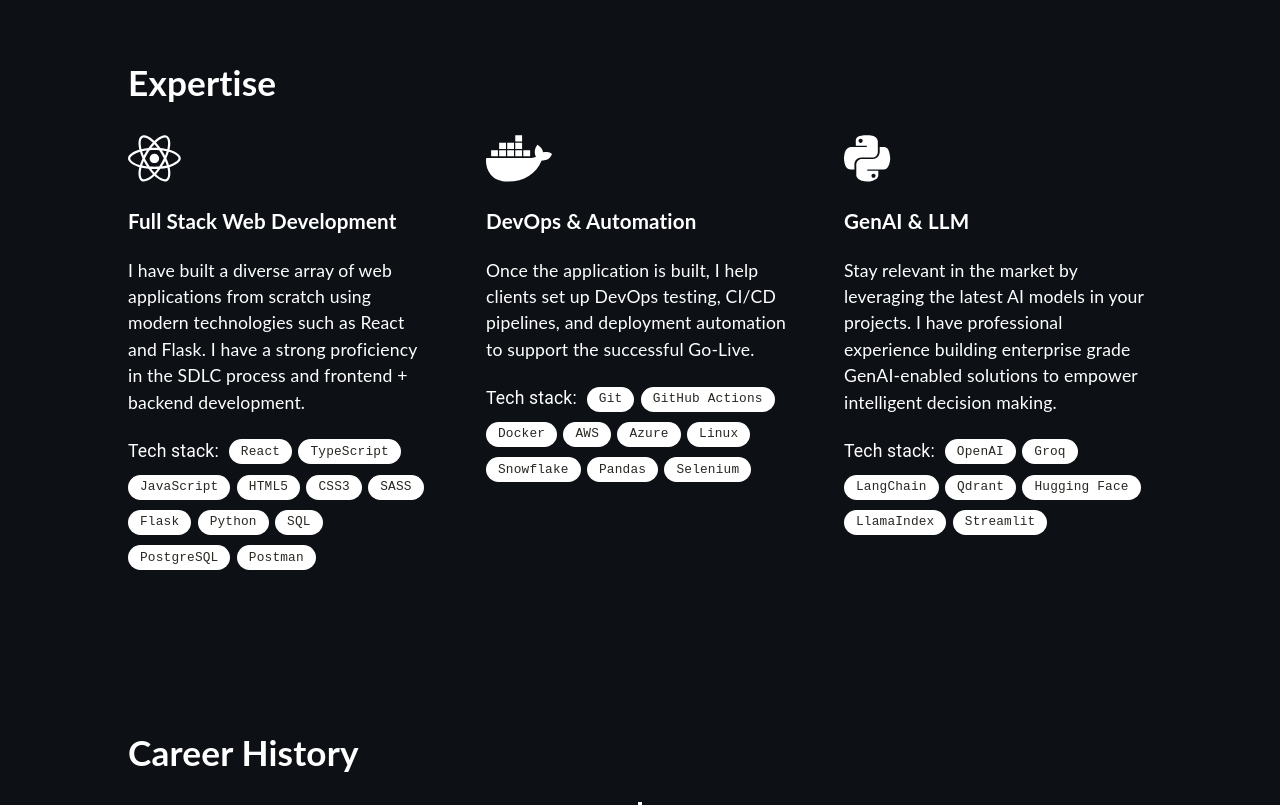
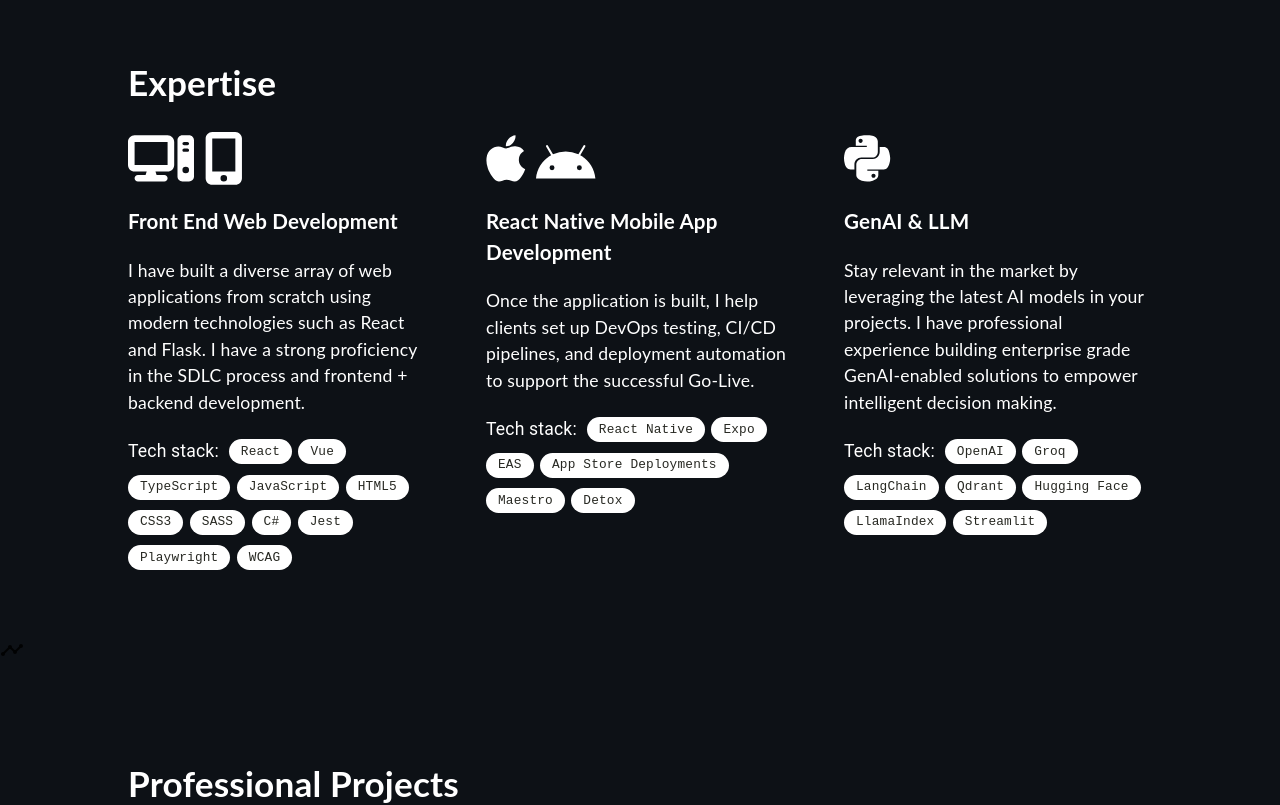
Before and after one commit to briazzi64/briazzi64.github.io, a React (Create React App) app: page / in a window 1280 px wide. Shown: the part 860-1665 px from the top of the page. Built offline with nearby package versions, Linux system fonts and the light colour scheme.

Commit message:
general cleanup and tweaks

```diff
--- a/public/index.html
+++ b/public/index.html
@@ -22,7 +22,7 @@
       work correctly both with client-side routing and a non-root public URL.
       Learn how to configure a non-root public URL by running `npm run build`.
     -->
-    <title>Brian Riazzi</title>
+    <title>Brian Riazzi - Front End Engineer</title>
   </head>
   <body>
     <noscript>You need to enable JavaScript to run this app.</noscript>
--- a/src/App.tsx
+++ b/src/App.tsx
@@ -1,24 +1,19 @@
 import { useState, useEffect } from "react";
-import {
-  Main,
-  Timeline,
-  Expertise,
-  Project,
-  Navigation,
-  Footer,
-} from "./components";
+import { Box, CssBaseline } from "@mui/material";
+import { Timeline } from "@mui/icons-material";
 import FadeIn from "./components/FadeIn";
+import Navigation from "./components/Navigation";
+import Main from "./components/Main";
+import Expertise from "./components/Expertise";
+import Footer from "./components/Footer";
+import Project from "./components/Project";
 import "./index.scss";
 
 function App() {
-  const [mode, setMode] = useState<string>("dark");
+  const [isDarkMode, setIsDarkMode] = useState(true);
 
-  const handleModeChange = () => {
-    if (mode === "dark") {
-      setMode("light");
-    } else {
-      setMode("dark");
-    }
+  const toggleIsDarkMode = () => {
+    setIsDarkMode((prevState) => !prevState);
   };
 
   useEffect(() => {
@@ -26,12 +21,11 @@
   }, []);
 
   return (
-    <div
-      className={`main-container ${
-        mode === "dark" ? "dark-mode" : "light-mode"
-      }`}
+    <Box
+      className={`main-container ${isDarkMode ? "dark-mode" : "light-mode"}`}
     >
-      <Navigation mode={mode} handleModeChange={handleModeChange} />
+      <CssBaseline />
+      <Navigation isDarkMode={isDarkMode} toggleIsDarkMode={toggleIsDarkMode} />
       <FadeIn transitionDuration={700}>
         <Main />
         <Expertise />
@@ -39,7 +33,7 @@
         <Project />
       </FadeIn>
       <Footer />
-    </div>
+    </Box>
   );
 }
 
--- /dev/null
+++ b/src/components/Drawer.tsx
@@ -0,0 +1,67 @@
+import {
+  Box,
+  Divider,
+  Drawer,
+  List,
+  ListItem,
+  ListItemButton,
+  ListItemText,
+} from "@mui/material";
+import ListIcon from "@mui/icons-material/List";
+import { navItems } from "../constants/navItems";
+
+type DrawerContentProps = {
+  mobileOpen: boolean;
+  toggleMobileOpen: () => void;
+  scrollToSection: (section: string) => void;
+};
+
+export default function DrawerContent({
+  mobileOpen,
+  toggleMobileOpen,
+  scrollToSection,
+}: DrawerContentProps) {
+  return (
+    <nav>
+      <Drawer
+        variant="temporary"
+        open={mobileOpen}
+        onClose={toggleMobileOpen}
+        ModalProps={{
+          keepMounted: true, // Better open performance on mobile.
+        }}
+        sx={{
+          display: { xs: "block", sm: "none" },
+          "& .MuiDrawer-paper": {
+            boxSizing: "border-box",
+            width: 240,
+          },
+        }}
+      >
+        <Box
+          className="navigation-bar-responsive"
+          onClick={toggleMobileOpen}
+          sx={{ textAlign: "center" }}
+        >
+          <p className="mobile-menu-top">
+            <ListIcon />
+            Menu
+          </p>
+          <Divider />
+          <List>
+            {navItems.map((item) => (
+              <ListItem key={item[0]} disablePadding>
+                <ListItemButton
+                  sx={{ textAlign: "center" }}
+                  onClick={() => scrollToSection(item[1])}
+                >
+                  <ListItemText primary={item[0]} />
+                </ListItemButton>
+              </ListItem>
+            ))}
+          </List>
+        </Box>
+      </Drawer>
+    </nav>
+  );
+}
--- a/src/components/Expertise.tsx
+++ b/src/components/Expertise.tsx
@@ -1,37 +1,35 @@
 import "@fortawesome/free-regular-svg-icons";
 import { FontAwesomeIcon } from "@fortawesome/react-fontawesome";
 import {
-  faReact,
-  faDocker,
+  faAndroid,
+  faApple,
   faPython,
 } from "@fortawesome/free-brands-svg-icons";
+import { faComputer, faMobileAlt } from "@fortawesome/free-solid-svg-icons";
 import Chip from "@mui/material/Chip";
 import "../assets/styles/Expertise.scss";
 
 const labelsFirst = [
   "React",
+  "Vue",
   "TypeScript",
   "JavaScript",
   "HTML5",
   "CSS3",
   "SASS",
-  "Flask",
-  "Python",
-  "SQL",
-  "PostgreSQL",
-  "Postman",
+  "C#",
+  "Jest",
+  "Playwright",
+  "WCAG",
 ];
 
 const labelsSecond = [
-  "Git",
-  "GitHub Actions",
-  "Docker",
-  "AWS",
-  "Azure",
-  "Linux",
-  "Snowflake",
-  "Pandas",
-  "Selenium",
+  "React Native",
+  "Expo",
+  "EAS",
+  "App Store Deployments",
+  "Maestro",
+  "Detox",
 ];
 
 const labelsThird = [
@@ -44,15 +42,20 @@
   "Streamlit",
 ];
 
-function Expertise() {
+export default function Expertise() {
   return (
     <div className="container" id="expertise">
       <div className="skills-container">
         <h1>Expertise</h1>
         <div className="skills-grid">
           <div className="skill">
-            <FontAwesomeIcon icon={faReact} size="3x" />
-            <h3>Full Stack Web Development</h3>
+            <FontAwesomeIcon
+              icon={faComputer}
+              size="3x"
+              style={{ marginRight: "10px" }}
+            />
+            <FontAwesomeIcon icon={faMobileAlt} size="3x" />
+            <h3>Front End Web Development</h3>
             <p>
               I have built a diverse array of web applications from scratch
               using modern technologies such as React and Flask. I have a strong
@@ -68,8 +71,17 @@
           </div>
 
           <div className="skill">
-            <FontAwesomeIcon icon={faDocker} size="3x" />
-            <h3>DevOps & Automation</h3>
+            <FontAwesomeIcon
+              icon={faApple}
+              size="3x"
+              style={{ marginRight: "10px" }}
+            />
+            <FontAwesomeIcon
+              icon={faAndroid}
+              size="3x"
+              style={{ marginBottom: "-7px" }}
+            />
+            <h3>React Native Mobile App Development</h3>
             <p>
               Once the application is built, I help clients set up DevOps
               testing, CI/CD pipelines, and deployment automation to support the
@@ -104,5 +116,3 @@
     </div>
   );
 }
-
-export default Expertise;
--- a/src/components/Navigation.tsx
+++ b/src/components/Navigation.tsx
@@ -1,39 +1,24 @@
+import { Box, AppBar, Toolbar, IconButton, Button } from "@mui/material";
+import MenuIcon from "@mui/icons-material/Menu";
+import DarkModeIcon from "@mui/icons-material/DarkMode";
+import LightModeIcon from "@mui/icons-material/LightMode";
 import { useEffect, useState } from "react";
-import AppBar from "@mui/material/AppBar";
-import Box from "@mui/material/Box";
-import Button from "@mui/material/Button";
-import CssBaseline from "@mui/material/CssBaseline";
-import DarkModeIcon from "@mui/icons-material/DarkMode";
-import Divider from "@mui/material/Divider";
-import Drawer from "@mui/material/Drawer";
-import IconButton from "@mui/material/IconButton";
-import LightModeIcon from "@mui/icons-material/LightMode";
-import List from "@mui/material/List";
-import ListIcon from "@mui/icons-material/List";
-import ListItem from "@mui/material/ListItem";
-import ListItemButton from "@mui/material/ListItemButton";
-import ListItemText from "@mui/material/ListItemText";
-import MenuIcon from "@mui/icons-material/Menu";
-import Toolbar from "@mui/material/Toolbar";
-
-const drawerWidth = 240;
-const navItems = [
-  ["Expertise", "expertise"],
-  ["History", "history"],
-  ["Projects", "projects"],
-  ["Contact", "contact"],
-];
+import Drawer from "./Drawer";
+import { navItems } from "../constants/navItems";
 
 type NavigationProps = {
-  mode: string;
-  handleModeChange: () => void;
+  isDarkMode: boolean;
+  toggleIsDarkMode: () => void;
 };
 
-function Navigation({ mode, handleModeChange }: NavigationProps) {
-  const [mobileOpen, setMobileOpen] = useState<boolean>(false);
-  const [scrolled, setScrolled] = useState<boolean>(false);
+export default function Navigation({
+  isDarkMode,
+  toggleIsDarkMode,
+}: NavigationProps) {
+  const [mobileOpen, setMobileOpen] = useState(false);
+  const [scrolled, setScrolled] = useState(false);
 
-  const handleDrawerToggle = () => {
+  const toggleMobileOpen = () => {
     setMobileOpen((prevState) => !prevState);
   };
 
@@ -54,45 +39,14 @@
   }, []);
 
   const scrollToSection = (section: string) => {
-    console.log(section);
     const expertiseElement = document.getElementById(section);
     if (expertiseElement) {
       expertiseElement.scrollIntoView({ behavior: "smooth" });
-      console.log("Scrolling to:", expertiseElement); // Debugging: Ensure the element is found
-    } else {
-      console.error('Element with id "expertise" not found'); // Debugging: Log error if element is not found
     }
   };
 
-  const drawer = (
-    <Box
-      className="navigation-bar-responsive"
-      onClick={handleDrawerToggle}
-      sx={{ textAlign: "center" }}
-    >
-      <p className="mobile-menu-top">
-        <ListIcon />
-        Menu
-      </p>
-      <Divider />
-      <List>
-        {navItems.map((item) => (
-          <ListItem key={item[0]} disablePadding>
-            <ListItemButton
-              sx={{ textAlign: "center" }}
-              onClick={() => scrollToSection(item[1])}
-            >
-              <ListItemText primary={item[0]} />
-            </ListItemButton>
-          </ListItem>
-        ))}
-      </List>
-    </Box>
-  );
-
   return (
     <Box sx={{ display: "flex" }}>
-      <CssBaseline />
       <AppBar
         component="nav"
         id="navigation"
@@ -103,15 +57,15 @@
             color="inherit"
             aria-label="open drawer"
             edge="start"
-            onClick={handleDrawerToggle}
+            onClick={toggleMobileOpen}
             sx={{ mr: 2, display: { sm: "none" } }}
           >
             <MenuIcon />
           </IconButton>
-          {mode === "dark" ? (
-            <LightModeIcon onClick={handleModeChange} />
+          {isDarkMode ? (
+            <LightModeIcon onClick={toggleIsDarkMode} />
           ) : (
-            <DarkModeIcon onClick={handleModeChange} />
+            <DarkModeIcon onClick={toggleIsDarkMode} />
           )}
           <Box sx={{ display: { xs: "none", sm: "block" } }}>
             {navItems.map((item) => (
@@ -126,27 +80,11 @@
           </Box>
         </Toolbar>
       </AppBar>
-      <nav>
-        <Drawer
-          variant="temporary"
-          open={mobileOpen}
-          onClose={handleDrawerToggle}
-          ModalProps={{
-            keepMounted: true, // Better open performance on mobile.
-          }}
-          sx={{
-            display: { xs: "block", sm: "none" },
-            "& .MuiDrawer-paper": {
-              boxSizing: "border-box",
-              width: drawerWidth,
-            },
-          }}
-        >
-          {drawer}
-        </Drawer>
-      </nav>
+      <Drawer
+        mobileOpen={mobileOpen}
+        toggleMobileOpen={toggleMobileOpen}
+        scrollToSection={scrollToSection}
+      />
     </Box>
   );
 }
-
-export default Navigation;
--- a/src/components/Project.tsx
+++ b/src/components/Project.tsx
@@ -5,7 +5,7 @@
 function Project() {
   return (
     <div className="projects-container" id="projects">
-      <h1>Personal Projects</h1>
+      <h1>Professional Projects</h1>
       <div className="projects-grid">
         <div className="project">
           <a href="https://www.filmate.club/" target="_blank" rel="noreferrer">
--- a/src/components/index.ts
+++ /dev/null
@@ -1,6 +0,0 @@
-export { default as Navigation } from "./Navigation";
-export { default as Footer } from "./Footer";
-export { default as Main } from "./Main";
-export { default as Expertise } from "./Expertise";
-export { default as Timeline } from "./Timeline";
-export { default as Project } from "./Project";
--- /dev/null
+++ b/src/constants/navItems.ts
@@ -0,0 +1,6 @@
+export const navItems = [
+  ["Expertise", "expertise"],
+  ["History", "history"],
+  ["Projects", "projects"],
+  ["Resume", "resume"],
+];
```
Also changed, not shown: 1 other file (tests, documents, lock files or other folders).
